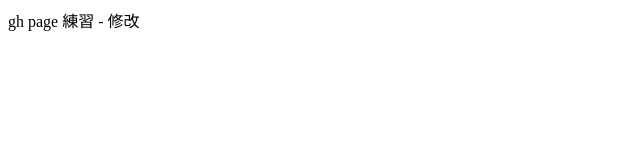
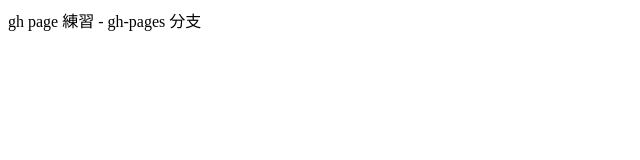
Before and after one commit to udn-ian/udn-ian.github.io, a plain HTML site: page index.html in a window 1280 px wide. Shown: the full height of the page, 0-640 px from the left. Drawn offline with Linux system fonts and the light colour scheme.

Commit message:
Update for gh-pages

```diff
--- a/index.html
+++ b/index.html
@@ -6,6 +6,6 @@
   <title>gh page 練習</title>
 </head>
 <body>
-  gh page 練習 - 修改
+  gh page 練習 - gh-pages 分支
 </body>
 </html>
```
